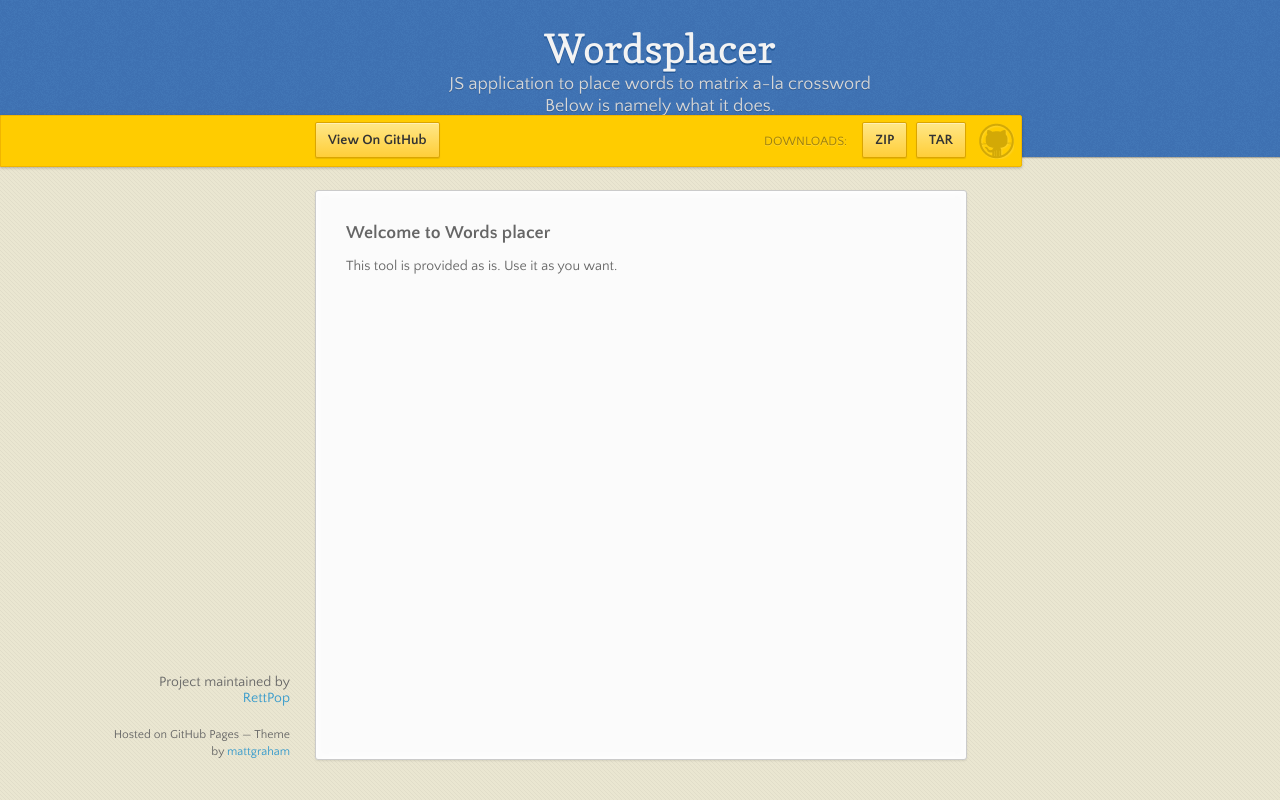
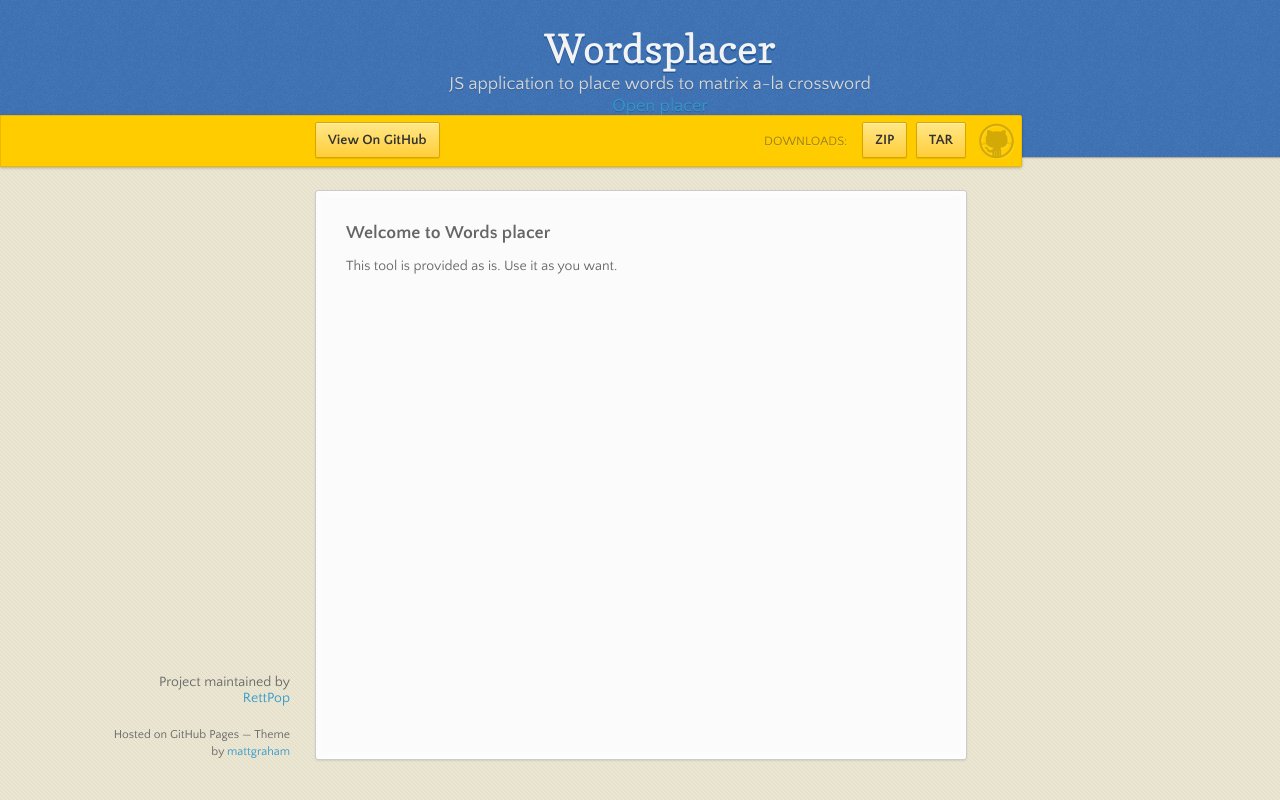
Before and after one commit to RettPop/WordsPlacer, a plain HTML site: page index.html in a window 1280 px wide. Drawn offline with nearby package versions, Linux system fonts and the light colour scheme.

Commit message:
Open placer as separate page

```diff
--- a/index.html
+++ b/index.html
@@ -17,7 +17,7 @@
       <header>
         <h1>Wordsplacer</h1>
         <p>JS application to place words to matrix a-la crossword</p>
-        <p>Below is namely what it does.</p>
+        <p><a href="wordplacer.html">Open placer</a></p>
       </header>
       <div id="banner">
         <span id="logo"></span>
```
